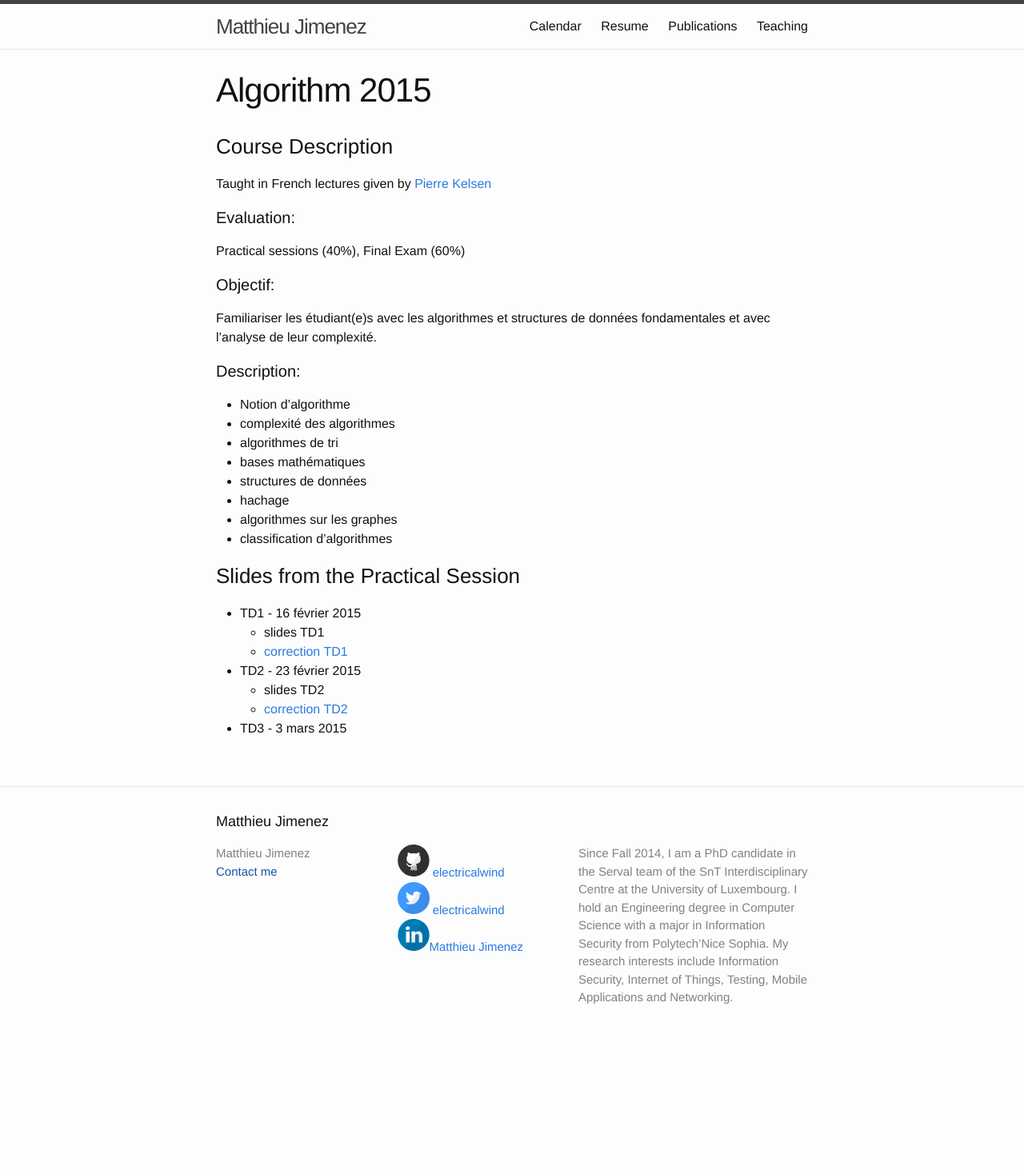
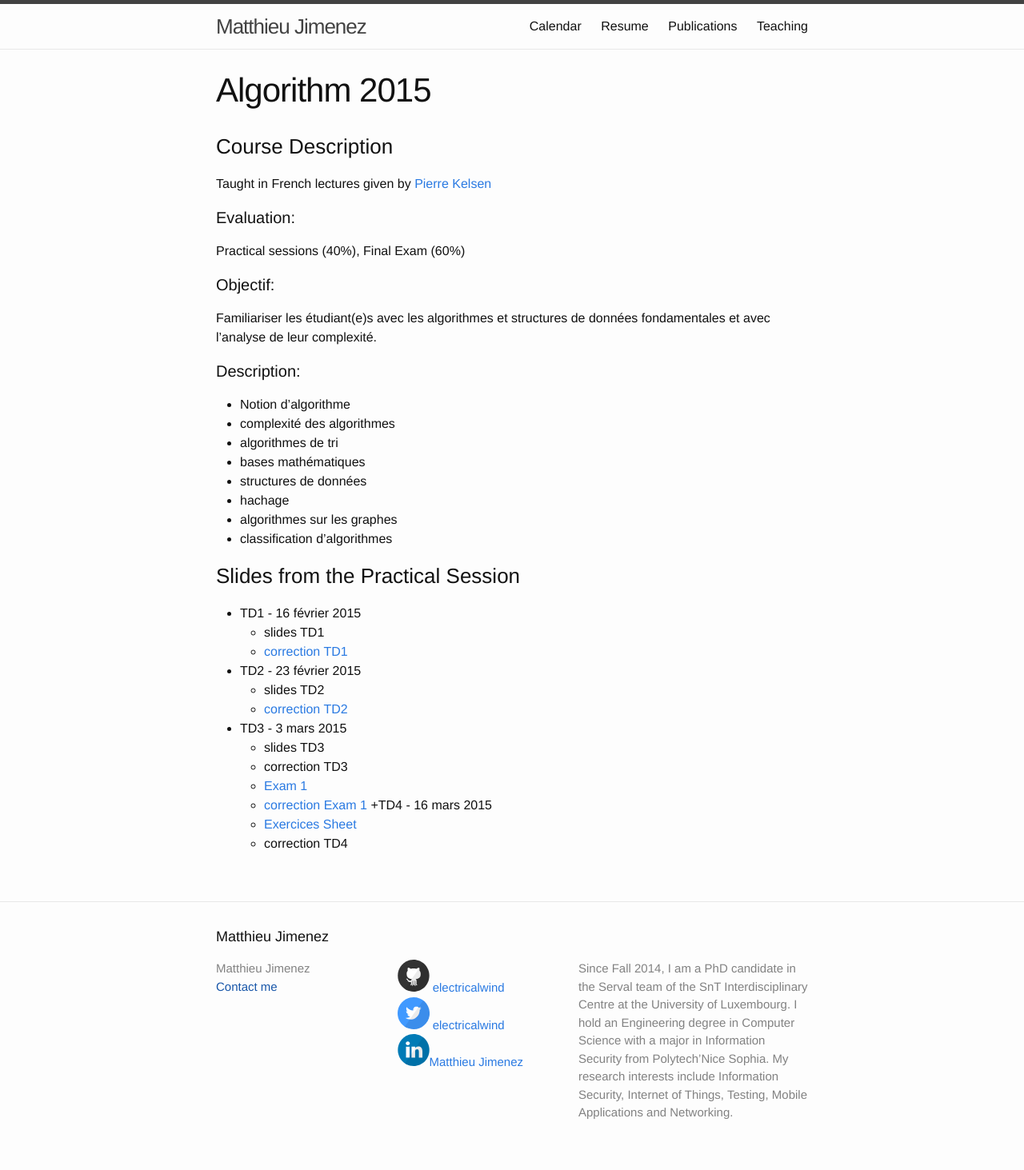
Before and after one commit to electricalwind/electricalwind.github.io, a Jekyll site: the page built from Teaching/Algorithms2015/Algorithms2015.md, in a window 1280 px wide. Shown: the whole page at 80% size. Built offline with Jekyll 4.4.1, drawn with Linux system fonts in a browser that asks for light colours; before the commit the page ends 1319 px from its top, so only the background shows below that.

Commit message:
update course

```diff
--- a/Teaching/Algorithms2015/Algorithms2015.md
+++ b/Teaching/Algorithms2015/Algorithms2015.md
@@ -30,5 +30,12 @@ Familiariser les étudiant(e)s avec les algorithmes et structures de données fo
   - [correction TD1](CorrectionTD1.pdf)
 + TD2 - 23 février 2015
   - slides TD2
-  - [correction TD2](CorrectionTD1.pdf)
+  - [correction TD2](CorrectionTD2.pdf)
 + TD3 - 3 mars 2015
+  - slides TD3
+  - correction TD3
+  - [Exam 1](Exam1.pdf)
+  - [correction Exam 1](CorrectionInterro1.pdf)
++TD4 - 16 mars 2015
+  - [Exercices Sheet](TD4.pdf)
+  - correction TD4
```
Also changed, not shown: 3 other files.
